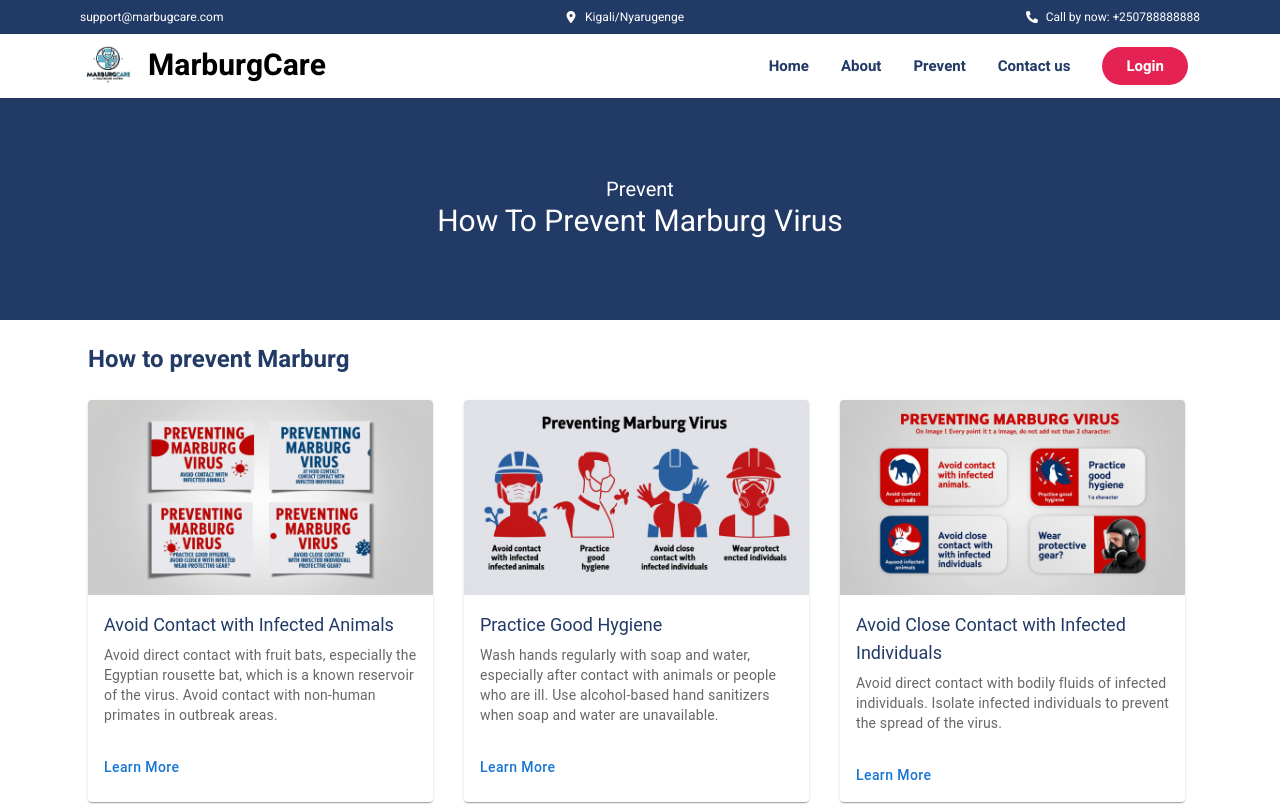
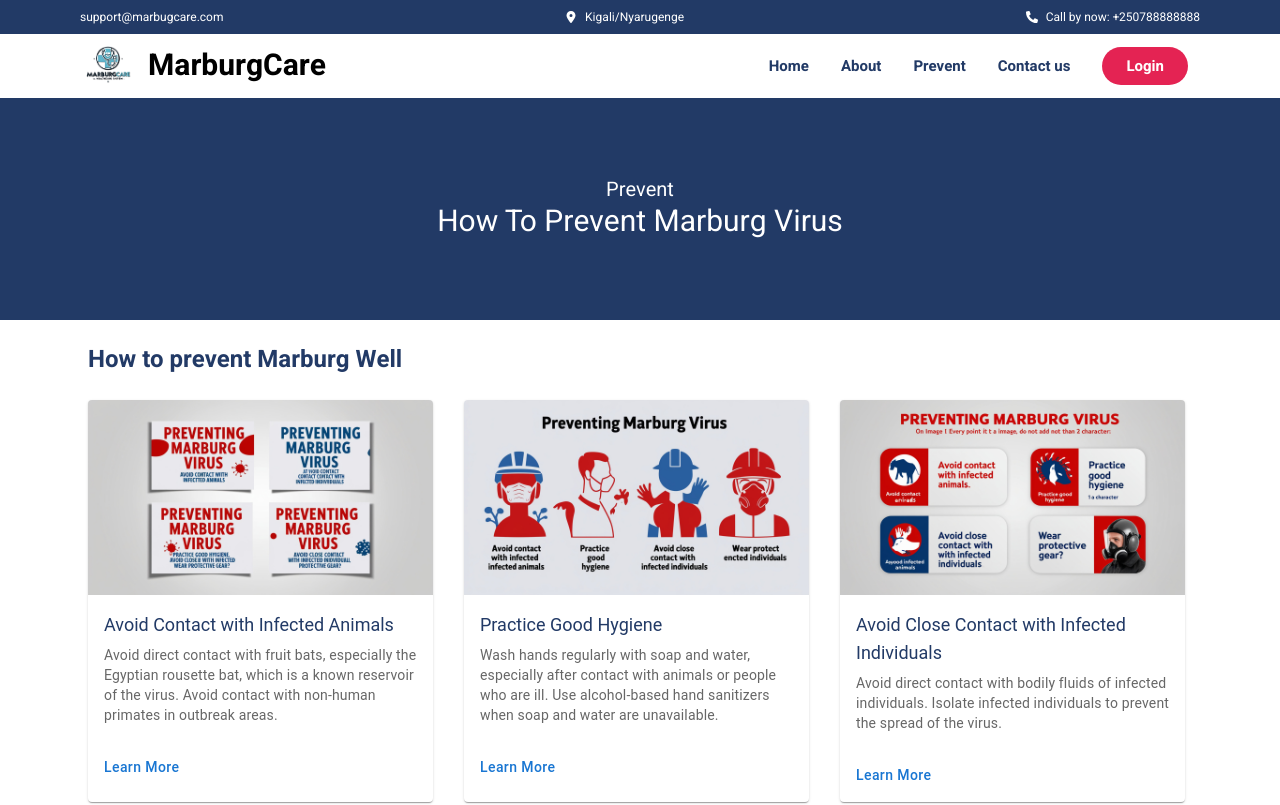
Before and after one commit to nzayisengaemmy939/marburg_react, a React (Vite) app: page /prevent in a window 1280 px wide. Shown: the top 805 px of the page. Built offline with nearby package versions, Linux system fonts and the light colour scheme.

Commit message:
my first commit

```diff
--- a/src/Components/Prevent/Prevent.jsx
+++ b/src/Components/Prevent/Prevent.jsx
@@ -66,7 +66,7 @@ function Prevent() {
       </div>
 
       <div className="w-full max-w-6xl mx-auto bg-white p-6">
-        <h1 className="text-2xl font-bold text-[#223A66] mb-6">How to prevent Marburg</h1>
+        <h1 className="text-2xl font-bold text-[#223A66] mb-6">How to prevent Marburg Well</h1>
 
         {/* Grid Layout for the cards */}
         <div className="grid grid-cols-1 md:grid-cols-2 lg:grid-cols-3 gap-6">
--- a/src/index.css
+++ b/src/index.css
@@ -15,4 +15,5 @@
   background-color: gray;
   border-radius: 6px;
   transition: all 0.5s ease;
+
 }
```
